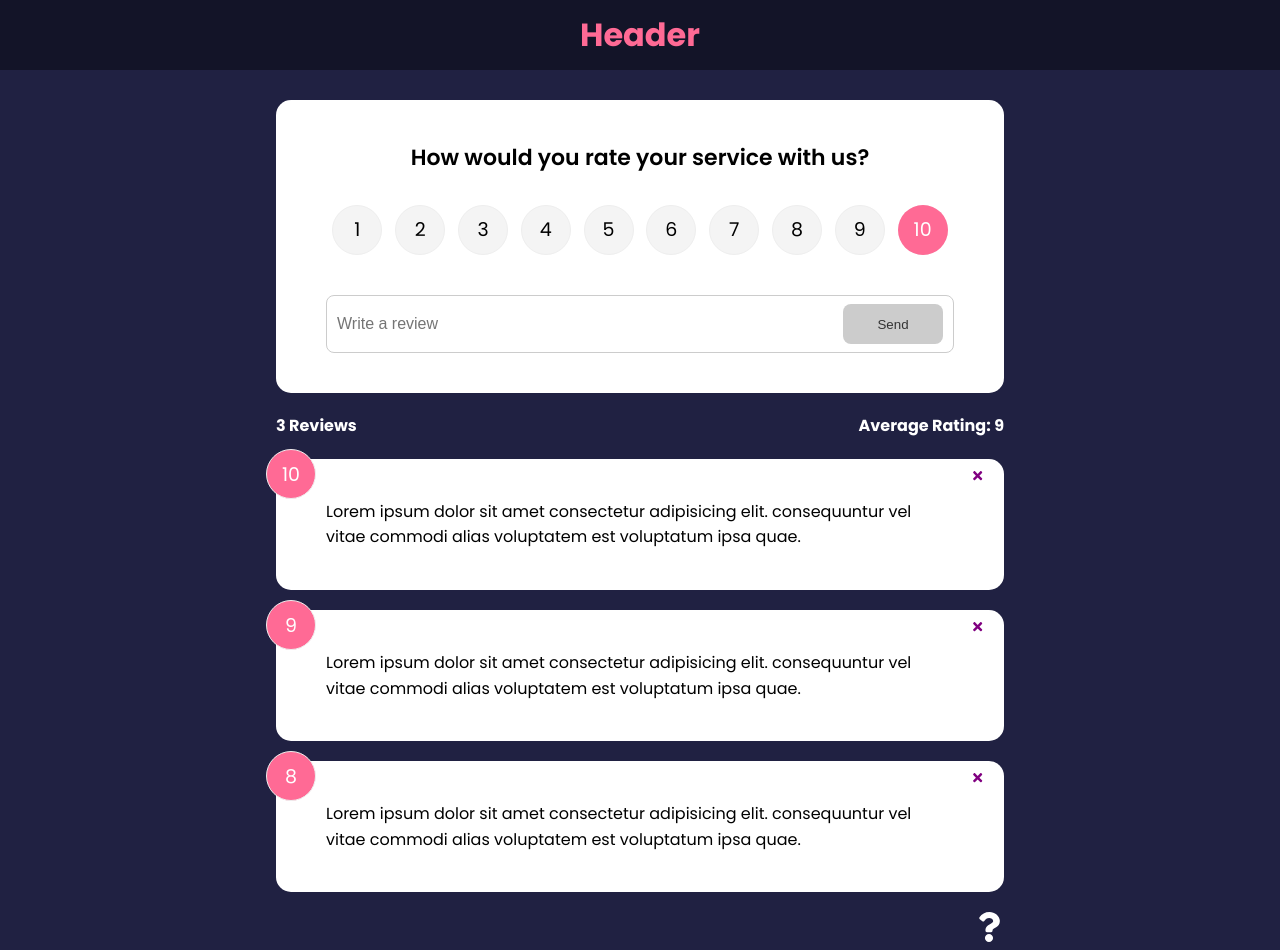
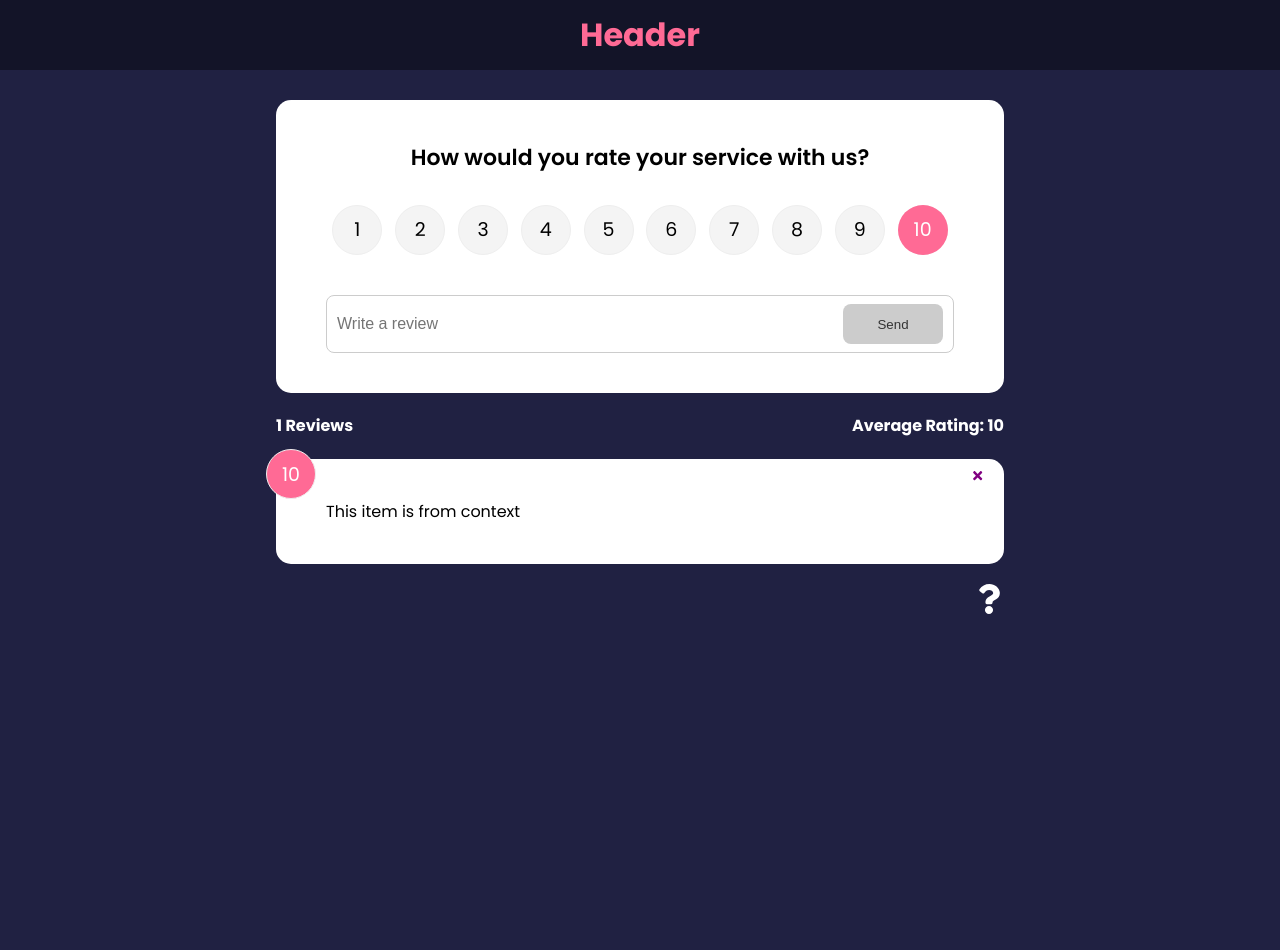
Before and after one commit to dpthegrey/miniature-tribble, a React (Create React App) app: page / in a window 1280 px wide. After the commit the page ends 800 px from the top, so only its background shows below. Built offline with nearby package versions, Linux system fonts and the light colour scheme.

Commit message:
Get Global State With The useContext Hook

```diff
--- a/src/App.js
+++ b/src/App.js
@@ -36,11 +36,8 @@ function App() {
               element={
                 <>
                   <FeedbackForm handleAdd={addFeedback} />
-                  <FeedbackStats feedback={feedback} />
-                  <FeedbackList
-                    feedback={feedback}
-                    handleDelete={deleteFeedback}
-                  />
+                  <FeedbackStats />
+                  <FeedbackList handleDelete={deleteFeedback} />
                 </>
               }
             ></Route>
--- a/src/components/FeedbackList.jsx
+++ b/src/components/FeedbackList.jsx
@@ -1,9 +1,11 @@
-import React from "react";
 import { motion, AnimatePresence } from "framer-motion";
+import React, { useContext } from "react";
 import FeedbackItem from "./FeedbackItem";
-import PropTypes from "prop-types";
+import FeedbackContext from "../context/FeedbackContext";
 
-function FeedbackList({ feedback, handleDelete }) {
+function FeedbackList({ handleDelete }) {
+  const { feedback } = useContext(FeedbackContext);
+
   if (!feedback || feedback.length === 0) {
     return <p>No Feedback Yet</p>;
   }
@@ -38,14 +40,4 @@ function FeedbackList({ feedback, handleDelete }) {
   // );
 }
 
-FeedbackList.propTypes = {
-  feedback: PropTypes.arrayOf(
-    PropTypes.shape({
-      id: PropTypes.number.isRequired,
-      text: PropTypes.string.isRequired,
-      rating: PropTypes.number.isRequired,
-    })
-  ),
-};
-
 export default FeedbackList;
--- a/src/components/FeedbackStats.jsx
+++ b/src/components/FeedbackStats.jsx
@@ -1,7 +1,9 @@
-import React from "react";
-import PropTypes from "prop-types";
+import React, { useContext } from "react";
+import FeedbackContext from "../context/FeedbackContext";
 
-const FeedbackStats = ({ feedback }) => {
+const FeedbackStats = () => {
+  const { feedback } = useContext(FeedbackContext);
+
   // Calculate ratings average
   let average =
     feedback.reduce((acc, curr) => acc + curr.rating, 0) / feedback.length;
@@ -16,8 +18,4 @@ const FeedbackStats = ({ feedback }) => {
   );
 };
 
-FeedbackStats.prototype = {
-  feedback: PropTypes.array.isRequired,
-};
-
 export default FeedbackStats;
```
